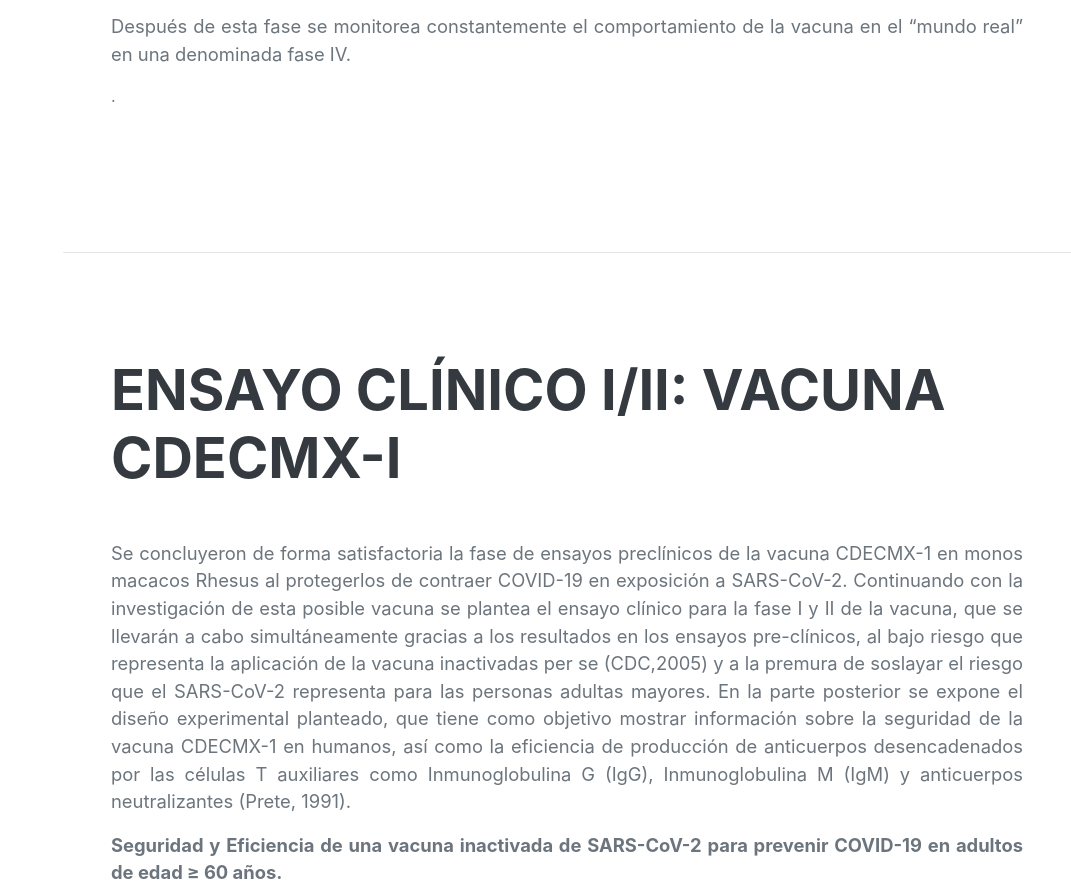
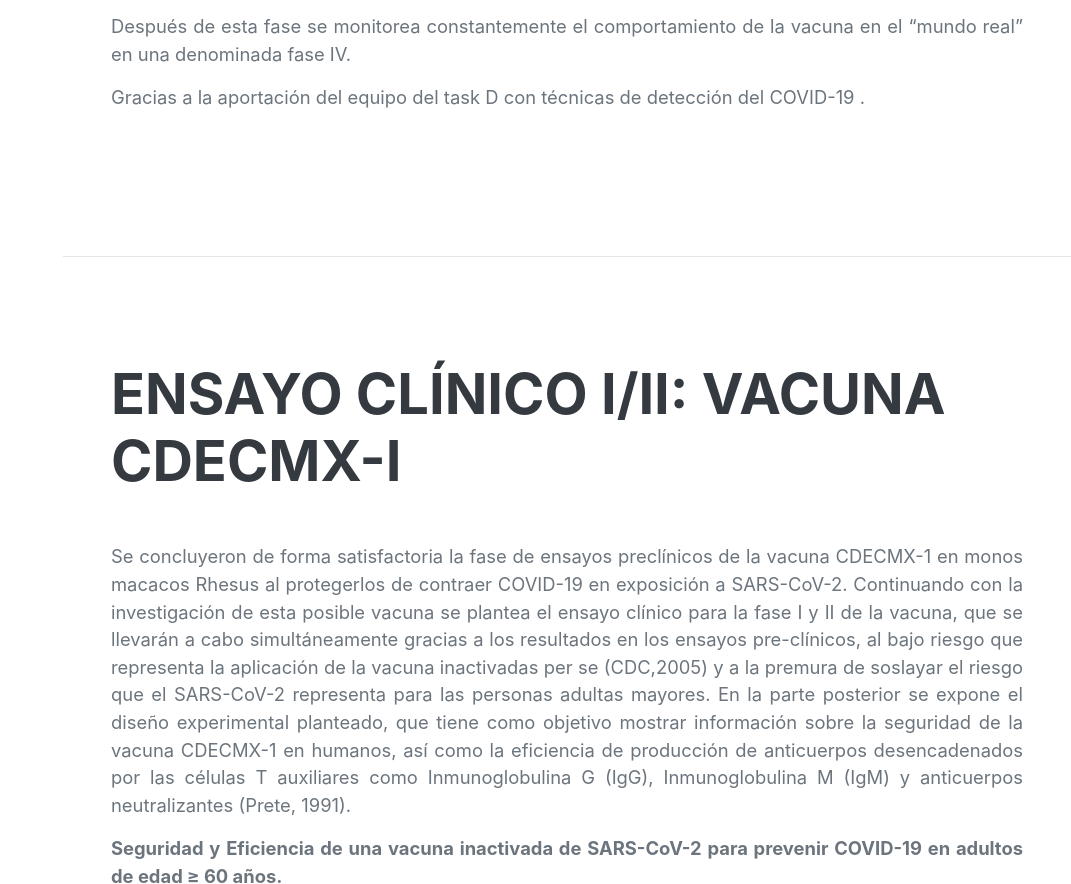
Before and after one commit to grecigareli/Eficiencia-y-Seguridad-de-vacuna-contra-COVID-19, a plain HTML site: page index.html in a window 1280 px wide. Shown: the part 4823-5707 px from the top of the page, without its empty margins (209-1280 px from the left). Drawn offline with nearby package versions, Linux system fonts and the light colour scheme; a web font is replaced by a local one.

Commit message:
Update index.html

```diff
--- a/index.html
+++ b/index.html
@@ -168,7 +168,7 @@
                                    de la formulación final. Estos ensayos están diseñados para evaluar la eficacia y la seguridad a gran escala. También es importante mencionar que se realizan en condiciones
                                    de campo, similares a las del uso rutinario futuro.</p>
                                <p style="text-align: justify;" class="lead mb-3">Después de esta fase se monitorea constantemente el comportamiento de la vacuna en el “mundo real” en una denominada fase IV.</p>
-                               <p Gracias a la aportación del equipo del task D con técnicas de detección del COVID-19 <a href="challenge-20.github.io/TecnicasDeDeteccionCovid19Equipo20/#"</a>.</p>
+                               <p style="text-align: justify;" class="lead mb-3">Gracias a la aportación del equipo del task D con técnicas de detección del COVID-19 <a href="challenge-20.github.io/TecnicasDeDeteccionCovid19Equipo20/#"></a>.</p>
 
 </p> <!-- INSERTAR SUBTEXTO-->
                         </div>
```
